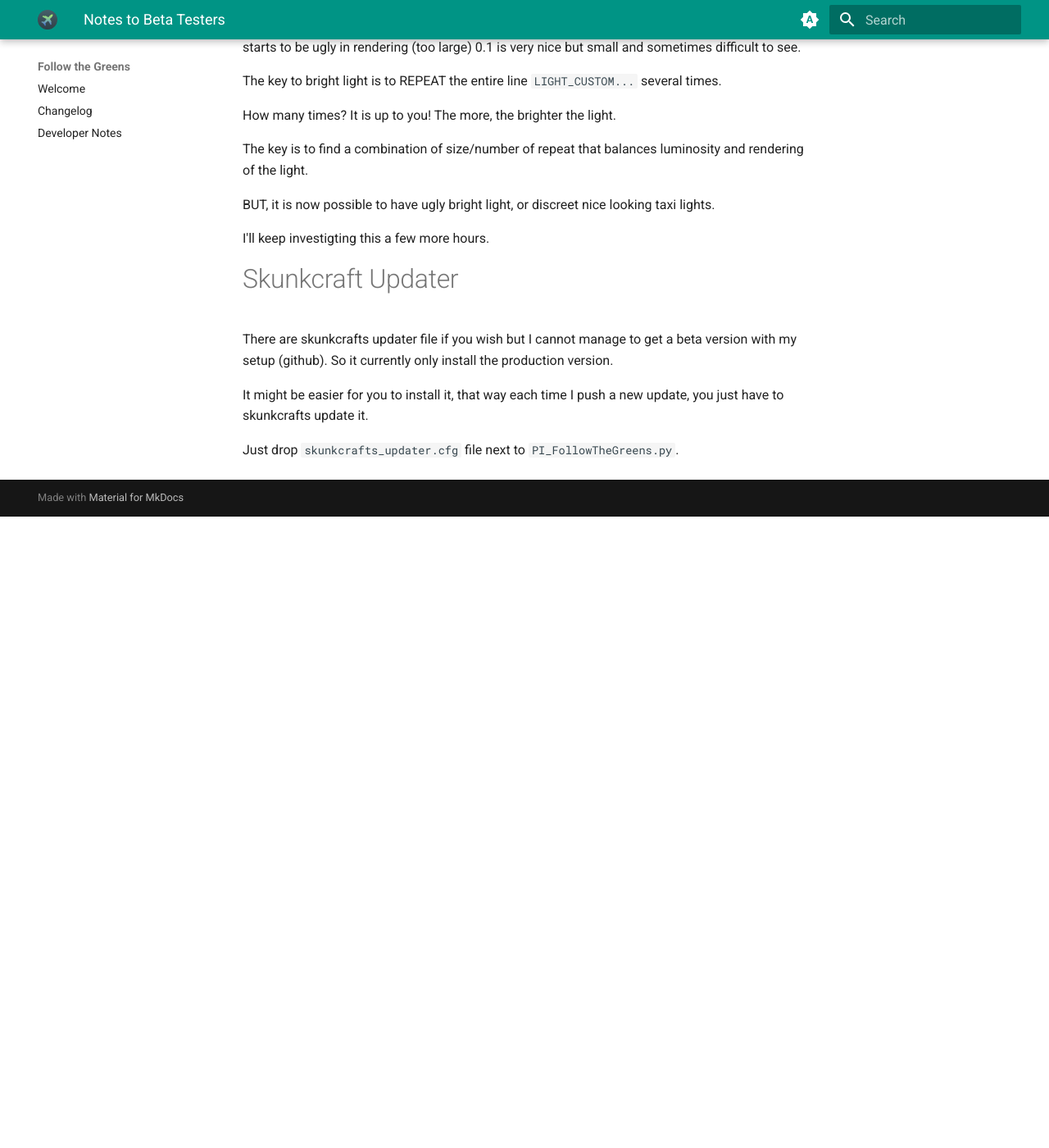
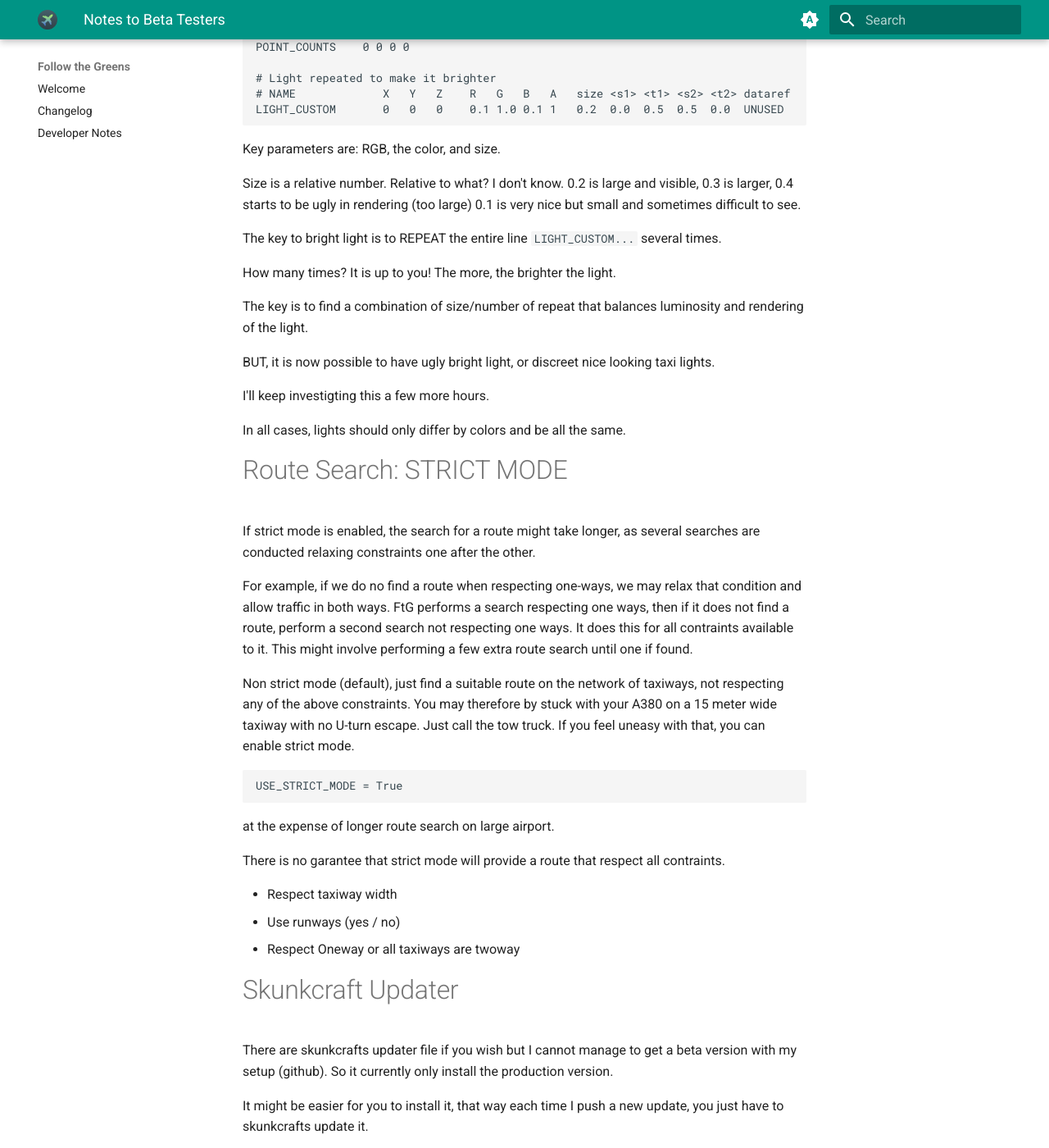
Before and after one commit to devleaks/followthegreens, an MkDocs documentation site: the page built from docs/beta.md, in a window 1280 px wide and 1400 px high, scrolled down 1493 px. Shown: the whole window at 82% size. Built offline with MkDocs 1.6.1 and Material for MkDocs 9.7.7, drawn with Linux system fonts in a browser that asks for light colours; before the commit the page ends 2123 px from its top, so only the background shows below that; some of the changed text lies outside the part shown.

````diff
--- a/docs/beta.md
+++ b/docs/beta.md
@@ -13,6 +13,9 @@
 
 If you have an issue, please submit this file with the issue.
 
+Pleas DO INCLUDE the `XPPython3Log.txt` file as well as it contains Python specific errors
+(that might not prevent FtG from PARTIALLY working).
+
 
 # Rabbit Loop
 
@@ -29,10 +32,17 @@
 
 That's it.
 
+That's the only NEW thing in this release.
+
+All other code has been reviewed, refactored, but not logically changed.
+
+
 # External Configuration
 
 Hooks are provided to allow user to set a few parameters in ftgconfig.toml file.
-This is being set up right now. I will decide which paramters can be changed.
+This is being set up right now. I will decide which parameters can be changed.
+
+Currently, only two parameters can be changed.
 
 
 # Lights
@@ -74,6 +84,36 @@
 
 I'll keep investigting this a few more hours.
 
+In all cases, lights should only differ by colors and be all the same.
+
+
+# Route Search: STRICT MODE
+
+If strict mode is enabled, the search for a route might take longer, as several searches are conducted
+relaxing constraints one after the other.
+
+For example, if we do no find a route when respecting one-ways, we may relax that condition and allow traffic in both ways.
+FtG performs a search respecting one ways, then if it does not find a route, perform a second search not respecting one ways.
+It does this for all contraints available to it. This might involve performing a few extra route search until one if found.
+
+Non strict mode (default), just find a suitable route on the network of taxiways, not respecting any of the above constraints.
+You may therefore by stuck with your A380 on a 15 meter wide taxiway with no U-turn escape. Just call the tow truck.
+If you feel uneasy with that, you can enable strict mode.
+
+```
+USE_STRICT_MODE = True
+```
+
+at the expense of longer route search on large airport.
+
+There is no garantee that strict mode will provide a route that respect all contraints.
+
+- Respect taxiway width
+- Use runways (yes / no)
+- Respect Oneway or all taxiways are twoway
+
+
+
 
 # Skunkcraft Updater
 
````
Also changed, not shown: other parts of docs/beta.md (+1 -1 lines), 1 other file.
